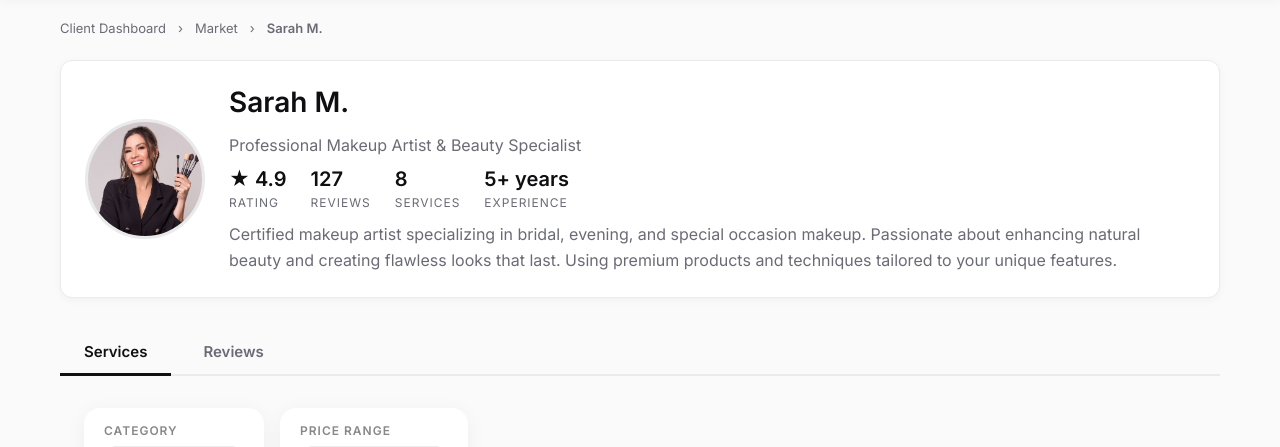
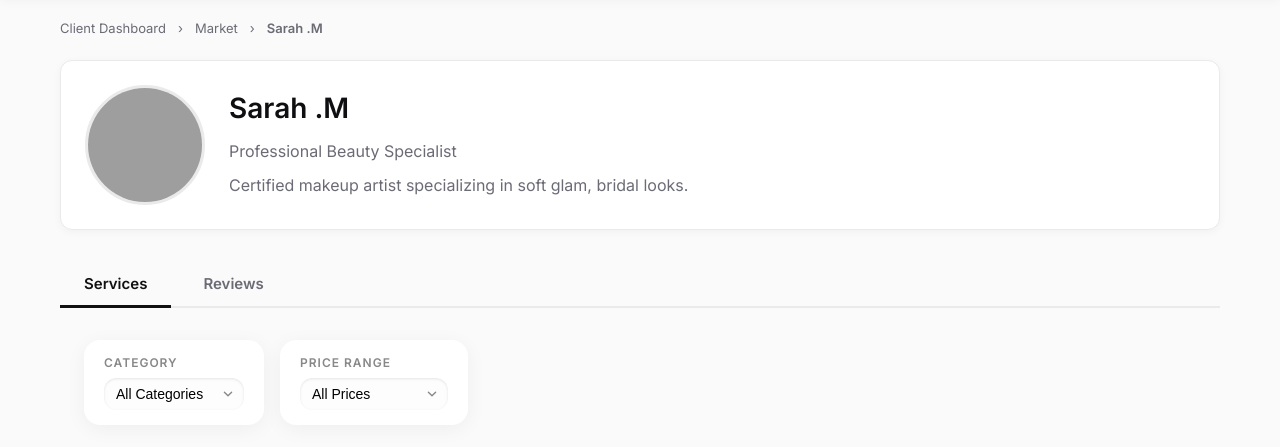
Before and after one commit to DanaZaid5/software-project, a PHP site: page /services.php in a window 1280 px wide. Shown: the part 64-511 px from the top of the page. Run offline with PHP 8.4, Linux system fonts and the light colour scheme; data comes from the database, SQL or seed files in the repository; grey boxes are pictures that could not be loaded.

Commit message:
Update services.php

```diff
--- a/intial/services.php
+++ b/intial/services.php
@@ -31,7 +31,7 @@ $viewing_professional_id = isset($_GET['professional_id']) ? intval($_GET['profe
 // Build the query based on the viewing context
 if ($viewing_professional_id) {
     // Viewing a specific professional's services
-    $query = "SELECT s.*, u.name as professional_name, p.img as professional_img, p.bio
+    $query = "SELECT s.*, u.name as professional_name, p.img as professional_img, p.bio, p.professional_id
               FROM Service s
               JOIN Professional p ON s.professional_id = p.professional_id
               JOIN User u ON p.professional_id = u.user_id
@@ -40,6 +40,16 @@ if ($viewing_professional_id) {
     mysqli_stmt_bind_param($stmt, "i", $viewing_professional_id);
     mysqli_stmt_execute($stmt);
     $result = mysqli_stmt_get_result($stmt);
+
+    // Get professional info
+    $prof_query = "SELECT u.name, p.bio, p.img as professional_img
+                  FROM User u
+                  JOIN Professional p ON u.user_id = p.professional_id
+                  WHERE p.professional_id = ?";
+    $prof_stmt = mysqli_prepare($conn, $prof_query);
+    mysqli_stmt_bind_param($prof_stmt, "i", $viewing_professional_id);
+    mysqli_stmt_execute($prof_stmt);
+    $current_professional = mysqli_fetch_assoc(mysqli_stmt_get_result($prof_stmt));
 } elseif ($is_professional && !$viewing_professional_id) {
     // Professional viewing their own services
     $query = "SELECT s.*, u.name as professional_name, p.img as professional_img, p.bio
@@ -628,47 +725,49 @@ if (empty($services) && $viewing_professional_id) {
         <span>›</span>
         <a href="MarketPlace.php">Market</a>
         <span>›</span>
-        <strong>Sarah M.</strong>
+        <strong><?php echo htmlspecialchars($current_professional['name'] ?? 'Professional'); ?></strong>
       </div>
 
       <!-- Professional Profile -->
       <div class="professional-profile">
         <div class="professional-photo">
-            <img src="img/pro1.jpg" alt="Sarah M." style="width:100%; height:100%; object-fit:cover; border-radius:50%;">
+            <?php
+            $img_src = 'img/default-profile.jpg';
+            if (!empty($current_professional['professional_img'])) {
+                $possible_paths = [
+                    'images/' . $current_professional['professional_img'],
+                    'img/' . $current_professional['professional_img'],
+                    $current_professional['professional_img']
+                ];
+
+                foreach ($possible_paths as $path) {
+                    if (file_exists($path)) {
+                        $img_src = $path;
+                        break;
+                    }
+                }
+            }
+            ?>
+            <img src="<?php echo htmlspecialchars($img_src); ?>"
+                 alt="<?php echo htmlspecialchars($current_professional['name'] ?? 'Professional'); ?>"
+                 style="width:100%; height:100%; object-fit:cover; border-radius:50%;"
+                 onerror="this.onerror=null; this.src='img/default-profile.jpg';">
         </div>
         <div class="professional-info">
-          <h1 class="professional-name">Sarah M.</h1>
-          <p class="professional-title">Professional Makeup Artist & Beauty Specialist</p>
-          <div class="professional-stats">
-            <div class="stat-item">
-              <span class="stat-value">★ 4.9</span>
-              <span class="stat-label">Rating</span>
-            </div>
-            <div class="stat-item">
-              <span class="stat-value">127</span>
-              <span class="stat-label">Reviews</span>
-            </div>
-            <div class="stat-item">
-              <span class="stat-value">8</span>
-              <span class="stat-label">Services</span>
-            </div>
-            <div class="stat-item">
-              <span class="stat-value">5+ years</span>
-              <span class="stat-label">Experience</span>
-            </div>
-          </div>
+          <h1 class="professional-name"><?php echo htmlspecialchars($current_professional['name'] ?? 'Professional'); ?></h1>
+          <p class="professional-title">Professional Beauty Specialist</p>
+          <?php if (!empty($current_professional['bio'])): ?>
           <p class="professional-bio">
-            Certified makeup artist specializing in bridal, evening, and special occasion makeup.
-            Passionate about enhancing natural beauty and creating flawless looks that last.
-            Using premium products and techniques tailored to your unique features.
+            <?php echo htmlspecialchars($current_professional['bio']); ?>
           </p>
+          <?php endif; ?>
         </div>
       </div>
 
       <!-- Tabs -->
       <div class="tabs">
-        <button class="tab active" data-tab="services">Services</button>
-        <button class="tab" data-tab="reviews">Reviews</button>
+        <button class="tab active" data-tab="services" onclick="showTab('services')">Services</button>
+        <button class="tab" data-tab="reviews" onclick="showTab('reviews')">Reviews</button>
       </div>
 
       <!-- Services Tab -->
@@ -780,100 +879,115 @@ if (empty($services) && $viewing_professional_id) {
           echo '<p class="no-results">No services available at the moment.</p>';
         }
         ?>
+        </div>
       </div>
       <!-- End Services Tab -->
 
       <!-- Reviews Tab -->
       <div class="tab-content" id="reviews-content">
         <div class="reviews-grid">
-          <?php
-// Get reviews for the professional with detailed error logging
-error_log("Viewing Professional ID: " . $viewing_professional_id);
-error_log("Professional ID: " . $professional_id);
+          <div class="reviews-list">
+            <!-- Review 1 -->
+            <div class="review-item">
+              <div class="review-header">
+                <div class="reviewer-avatar">S</div>
+                <div class="reviewer-info">
+                  <div class="reviewer-name">Sarah Johnson</div>
+                  <div class="review-rating" title="5 out of 5">★★★★★</div>
+                </div>
+                <div class="review-date">November 28, 2025</div>
+              </div>
+              <div class="review-comment">Amazing service! The stylist was very professional and did exactly what I wanted. Highly recommend!</div>
+              <div class="review-service">Service: Haircut & Styling</div>
+            </div>
 
-$prof_id = $viewing_professional_id ?? $professional_id;
-error_log("Using Professional ID for reviews: " . $prof_id);
+            <!-- Review 2 -->
+            <div class="review-item">
+              <div class="review-header">
+                <div class="reviewer-avatar">M</div>
+                <div class="reviewer-info">
+                  <div class="reviewer-name">Michael Brown</div>
+                  <div class="review-rating" title="4 out of 5">★★★★☆</div>
+                </div>
+                <div class="review-date">November 25, 2025</div>
+              </div>
+              <div class="review-comment">Great experience overall. The staff was friendly and the service was top-notch. Will definitely come back!</div>
+              <div class="review-service">Service: Beard Trim</div>
+            </div>
 
-// First, check if we have a valid professional ID
-if (!$prof_id) {
-    error_log("Error: No professional ID available for fetching reviews");
-    echo '<p class="no-reviews">Professional not specified.</p>';
-} else {
-    // Check if there are any reviews for this professional
-    $check_reviews = mysqli_prepare($conn, "SELECT COUNT(*) as review_count FROM Review WHERE professional_id = ?");
-    mysqli_stmt_bind_param($check_reviews, "i", $prof_id);
-    mysqli_stmt_execute($check_reviews);
-    $review_count = mysqli_fetch_assoc(mysqli_stmt_get_result($check_reviews))['review_count'];
-    error_log("Found $review_count reviews for professional ID: $prof_id");
+            <!-- Review 3 -->
+            <div class="review-item">
+              <div class="review-header">
+                <div class="reviewer-avatar">A</div>
+                <div class="reviewer-info">
+                  <div class="reviewer-name">Aisha Al-Farsi</div>
+                  <div class="review-rating" title="5 out of 5">★★★★★</div>
+                </div>
+                <div class="review-date">November 20, 2025</div>
+              </div>
+              <div class="review-comment">Absolutely loved my new look! The stylist was very attentive to detail and gave me exactly what I wanted. 10/10 would recommend!</div>
+              <div class="review-service">Service: Hair Coloring</div>
+            </div>
 
-    $reviews_query = "SELECT r.*, u.name as client_name, s.title as service_title,
-                     DATE_FORMAT(r.review_date, '%M %e, %Y') as formatted_date
-                     FROM Review r
-                     JOIN User u ON r.client_id = u.user_id
-                     JOIN Service s ON r.service_id = s.service_id
-                     WHERE r.professional_id = ?
-                     ORDER BY r.review_date DESC";
+            <!-- Review 4 -->
+            <div class="review-item">
+              <div class="review-header">
+                <div class="reviewer-avatar">D</div>
+                <div class="reviewer-info">
+                  <div class="reviewer-name">David Wilson</div>
+                  <div class="review-rating" title="4 out of 5">★★★★☆</div>
+                </div>
+                <div class="review-date">November 15, 2025</div>
+              </div>
+              <div class="review-comment">Good service overall. The stylist was professional and the salon was clean. Would have given 5 stars if the waiting time was shorter.</div>
+              <div class="review-service">Service: Haircut</div>
+            </div>
 
-    error_log("Executing query: " . str_replace('?', $prof_id, $reviews_query));
-
-    $stmt = mysqli_prepare($conn, $reviews_query);
-
-    if ($stmt) {
-        mysqli_stmt_bind_param($stmt, "i", $prof_id);
-        if (!mysqli_stmt_execute($stmt)) {
-            error_log("Query execution failed: " . mysqli_error($conn));
-            echo '<p class="no-reviews">Error executing query. Check error logs.</p>';
-        } else {
-            $reviews_result = mysqli_stmt_get_result($stmt);
-            if (!$reviews_result) {
-                error_log("Failed to get result set: " . mysqli_error($conn));
-                echo '<p class="no-reviews">Error fetching reviews. Check error logs.</p>';
-            }
-
-            if (mysqli_num_rows($reviews_result) > 0) {
-                error_log("Found " . mysqli_num_rows($reviews_result) . " reviews to display");
-                while($review = mysqli_fetch_assoc($reviews_result)) {
-                    error_log("Processing review: " . print_r($review, true));
-                    // Convert rating to stars (1-5)
-                    $stars = str_repeat('★', $review['rating']) . str_repeat('☆', 5 - $review['rating']);
-                    // Get first letter of client's name for avatar
-                    $initial = !empty($review['client_name']) ? strtoupper(substr($review['client_name'], 0, 1)) : 'U';
-            ?>
-            <article class="review-card">
-              <div class="review-card-header">
-                <div class="review-client">
-                  <span class="review-client-avatar"><?php echo $initial; ?></span>
-                  <div class="review-client-info">
-                    <span class="review-client-name"><?php echo htmlspecialchars($review['client_name']); ?></span>
-                    <span class="review-service-name"><?php echo htmlspecialchars($review['service_title']); ?></span>
-                  </div>
+            <!-- Review 5 -->
+            <div class="review-item">
+              <div class="review-header">
+                <div class="reviewer-avatar">L</div>
+                <div class="reviewer-info">
+                  <div class="reviewer-name">Layla Ahmed</div>
+                  <div class="review-rating" title="5 out of 5">★★★★★</div>
                 </div>
-                <div class="review-rating">
-                  <span class="stars" title="<?php echo $review['rating']; ?> out of 5"><?php echo $stars; ?></span>
-                </div>
+                <div class="review-date">November 10, 2025</div>
               </div>
-              <p class="review-card-text"><?php echo htmlspecialchars($review['comment']); ?></p>
-              <div class="review-date"><?php echo $review['formatted_date']; ?></div>
-            </article>
-            <?php
-        }
-            } else {
-                error_log("No reviews found for professional ID: " . $prof_id);
-                echo '<p class="no-reviews">No reviews yet. Be the first to leave a review!</p>';
-            }
-        }
-    } else {
-        error_log("Failed to prepare statement: " . mysqli_error($conn));
-        echo '<p class="no-reviews">Error preparing review query. Check error logs.</p>';
-    }
-}
-          ?>
+              <div class="review-comment">I'm so happy with my new hairstyle! The stylist was amazing and really listened to what I wanted. The salon has a great atmosphere too!</div>
+              <div class="review-service">Service: Hair Styling</div>
+            </div>
+          </div>
         </div>
       </div>
       <!-- End Reviews Tab -->
 
     </div>
   </main>
+
+  <script>
+    function showTab(tabName) {
+      // Hide all tab contents
+      document.querySelectorAll('.tab-content').forEach(tab => {
+        tab.style.display = 'none';
+      });
+
+      // Remove active class from all tabs
+      document.querySelectorAll('.tab').forEach(tab => {
+        tab.classList.remove('active');
+      });
+
+      // Show the selected tab content
+      document.getElementById(tabName + '-content').style.display = 'block';
+
+      // Add active class to the clicked tab
+      document.querySelector(`.tab[data-tab="${tabName}"]`).classList.add('active');
+    }
+
+    // Show services tab by default
+    document.addEventListener('DOMContentLoaded', function() {
+      showTab('services');
+    });
+  </script>
 
   <!-- Footer (from index.html) -->
   <footer class="site-footer">
```
Also changed, not shown: other parts of intial/services.php (+96 -9 lines).
